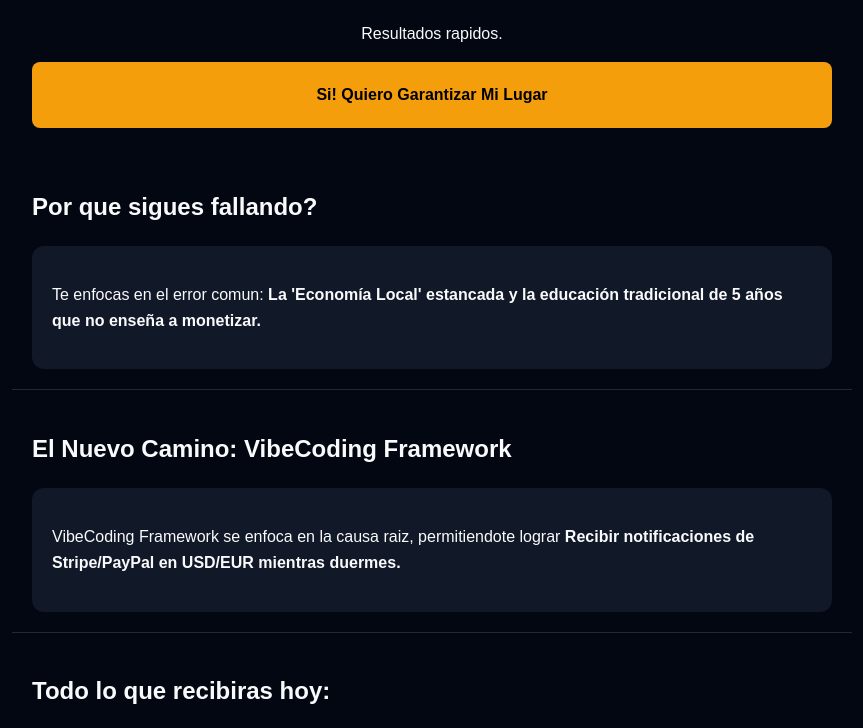
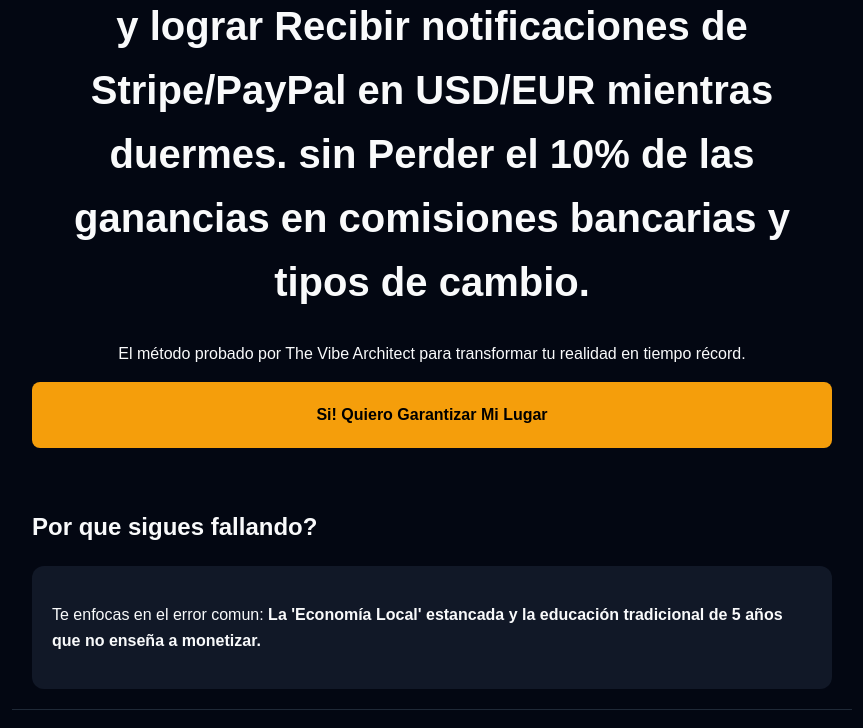
Before and after one commit to diegomolina2/funnel-expert-vibecoding-mexico, a plain HTML site: page index.html in a window 1280 px wide. Shown: the part 117-845 px from the top of the page, without its empty margins (208-1071 px from the left). Drawn offline with Linux system fonts and the light colour scheme.

Commit message:
Auto-deploy: 2026-02-25 21:36:45

```diff
--- a/index.html
+++ b/index.html
@@ -3,7 +3,7 @@
 <head>
     <meta charset="UTF-8">
     <meta name="viewport" content="width=device-width, initial-scale=1.0">
-    <title>Descubra o VibeCoding Framework</title>
+    <title>Cómo Dominar el VibeCoding Framework y lograr Recibir notificaciones de Stripe/PayPal en USD/EUR mientras duermes. sin Perder el 10% de las ganancias en comisiones bancarias y tipos de cambio.</title>
     <style>
         :root { --primary: #f59e0b; --bg: #030712; --text: #f9fafb; --card: #111827; }
         body { font-family: sans-serif; background: var(--bg); color: var(--text); line-height: 1.6; margin: 0; }
@@ -17,8 +17,8 @@
 </head>
 <body>
     <header class="container">
-        <h1>Descubra o VibeCoding Framework</h1>
-        <p>Resultados rapidos.</p>
+        <h1>Cómo Dominar el VibeCoding Framework y lograr Recibir notificaciones de Stripe/PayPal en USD/EUR mientras duermes. sin Perder el 10% de las ganancias en comisiones bancarias y tipos de cambio.</h1>
+        <p>El método probado por The Vibe Architect para transformar tu realidad en tiempo récord.</p>
         <a href="#pricing" class="btn">Si! Quiero Garantizar Mi Lugar</a>
     </header>
     <section class="container">
```
